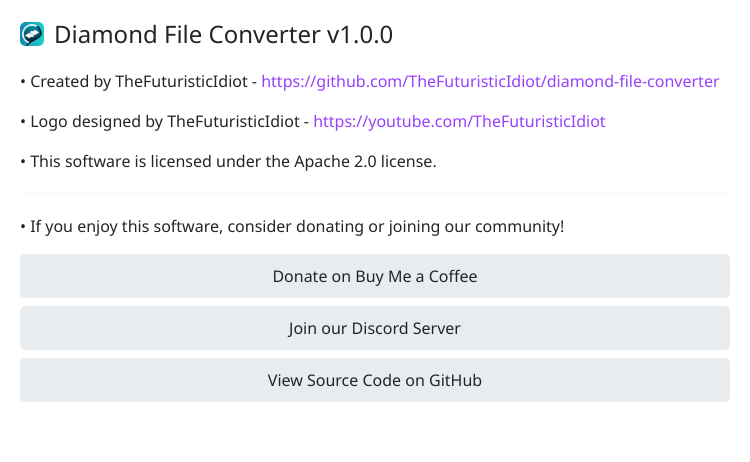
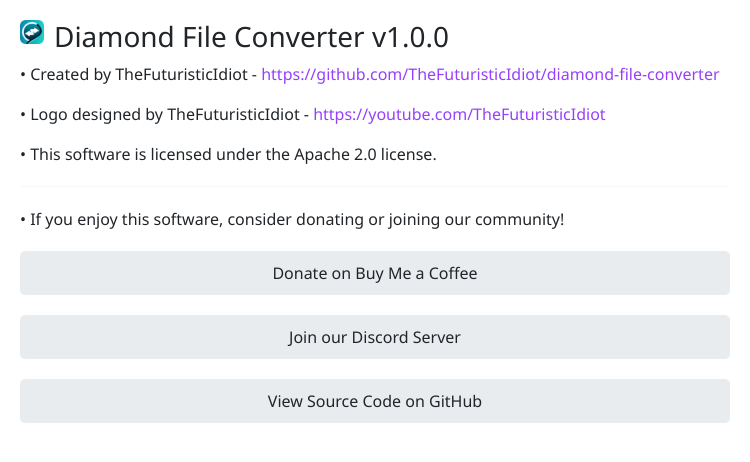
Before and after one commit to diamonddigitaldev/Diamond-File-Converter, an Electron app: page src/credits.html in a window 750 px wide. Drawn offline with nearby package versions, Linux system fonts and the light colour scheme.

Commit message:
Credit fix again

```diff
--- a/src/credits.html
+++ b/src/credits.html
@@ -20,22 +20,26 @@
     </script>
 </head>
 <body class="popup-window">
-    <div style="display:flex; align-items:center; margin-bottom:20px;">
+    <div>
+        <div>
+            <div style="display:flex;">
                 <img id="credits-logo" src="./assets/icon.png" alt="Diamond File Converter Logo">
-        <h1 style="margin:0; text-align:left;">Diamond File Converter</h1>
+                <h2>Diamond File Converter</h2>
             </div>
             <p>• Created by TheFuturisticIdiot - <a href="#" onclick="shell.openExternal('https://github.com/TheFuturisticIdiot/diamond-file-converter'); return false;">https://github.com/TheFuturisticIdiot/diamond-file-converter</a></p>
             <p>• Logo designed by TheFuturisticIdiot - <a href="#" onclick="shell.openExternal('https://youtube.com/TheFuturisticIdiot'); return false;">https://youtube.com/TheFuturisticIdiot</a></p>
             <p>• This software is licensed under the Apache 2.0 license.</p>
             <hr>
             <p>• If you enjoy this software, consider donating or joining our community!</p>
-    <div style="display:flex; flex-direction:column; gap:8px;">
+            <div>
                 <button id="btn-donate" class="btn">Donate on Buy Me a Coffee</button>
                 <button id="btn-discord" class="btn">Join our Discord Server</button>
                 <button id="btn-github" class="btn">View Source Code on GitHub</button>
             </div>
+        </div>
+    </div>
     <script>
-        document.querySelector("h1").innerText += ` v${require("../package.json").version}`;
+        document.querySelector("h2").innerText += ` v${require("../package.json").version}`;
 
         document.getElementById("btn-donate").addEventListener("click", () => {
             shell.openExternal("https://www.buymeacoffee.com/willtda");
--- a/src/main.js
+++ b/src/main.js
@@ -109,8 +109,8 @@
 
 function createCreditsWindow() {
     const creditsWindow = new BrowserWindow({
-        width: 600,
-        height: 400,
+        width: 750,
+        height: 450,
         parent: mainWindow,
         modal: true,
         resizable: false,
--- a/src/styles.css
+++ b/src/styles.css
@@ -48,6 +48,7 @@
     display: block;
     width: 100%;
     padding: 10px;
+    margin-top: 20px;
     font-size: 16px;
     background-color: var(--bs-secondary-bg);
     color: var(--bs-body-color);
```
Lines whose indentation alone changed are shown as unchanged.
